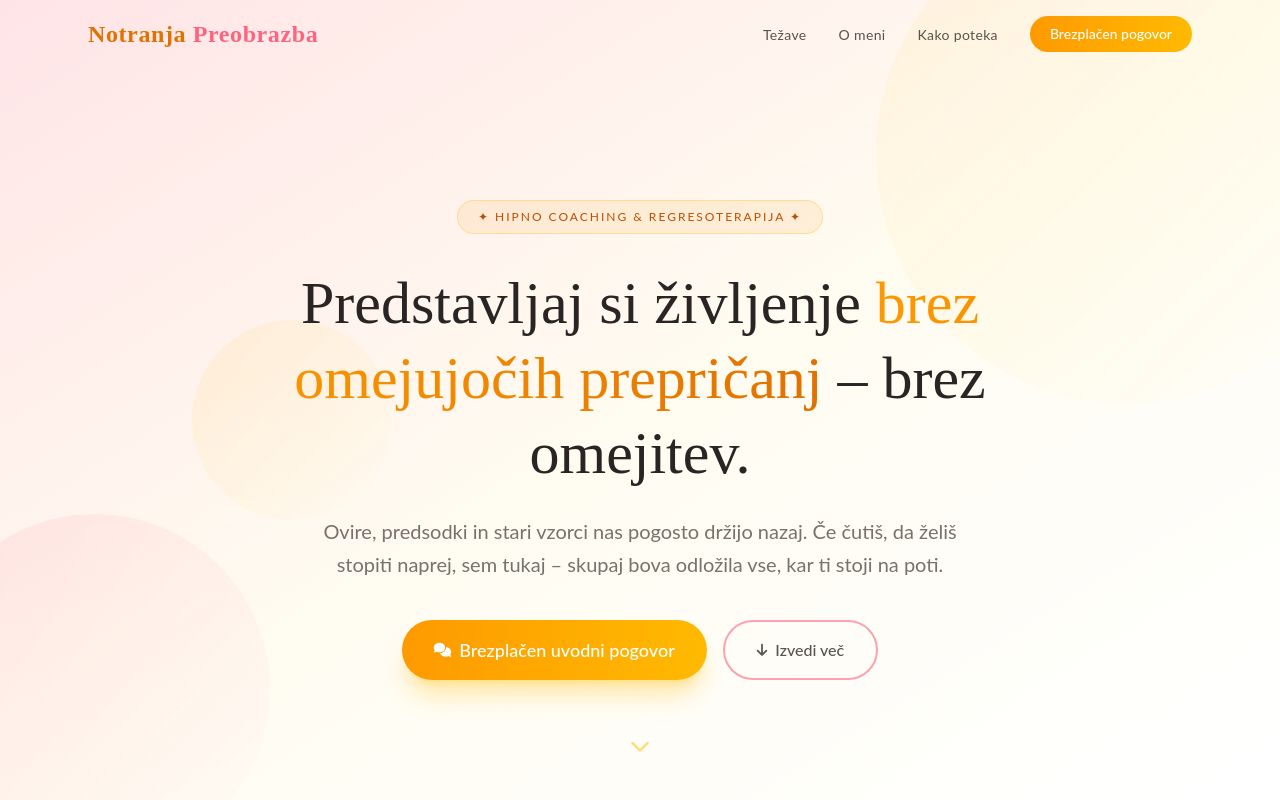
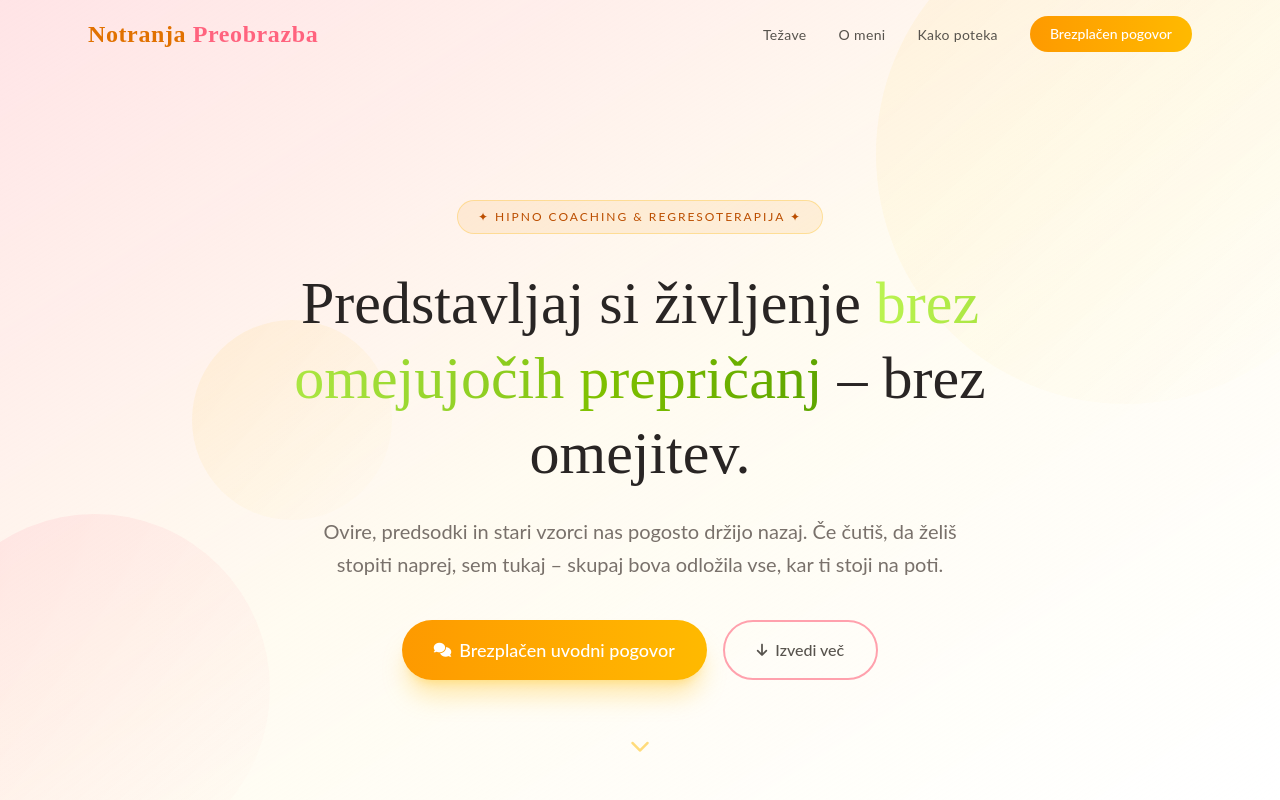
Before and after one commit to teobizjak/hipnoterapija, a React (Vite) app: page / in a window 1280 px wide. Shown: the top 800 px of the page. Built offline with nearby package versions, Linux system fonts and the light colour scheme; a small style sheet from the web is missing.

Commit message:
color start

```diff
--- a/src/App.jsx
+++ b/src/App.jsx
@@ -172,7 +172,7 @@
           className="text-4xl md:text-5xl lg:text-6xl font-serif leading-tight text-stone-800 mb-6"
         >
           Predstavljaj si življenje{' '}
-          <span className="bg-gradient-to-r from-amber-500 to-amber-600 bg-clip-text text-transparent">
+          <span className="bg-gradient-to-r from-lime-300 to-lime-600 bg-clip-text text-transparent">
             brez omejujočih prepričanj
           </span>{' '}
           – brez omejitev.
```
